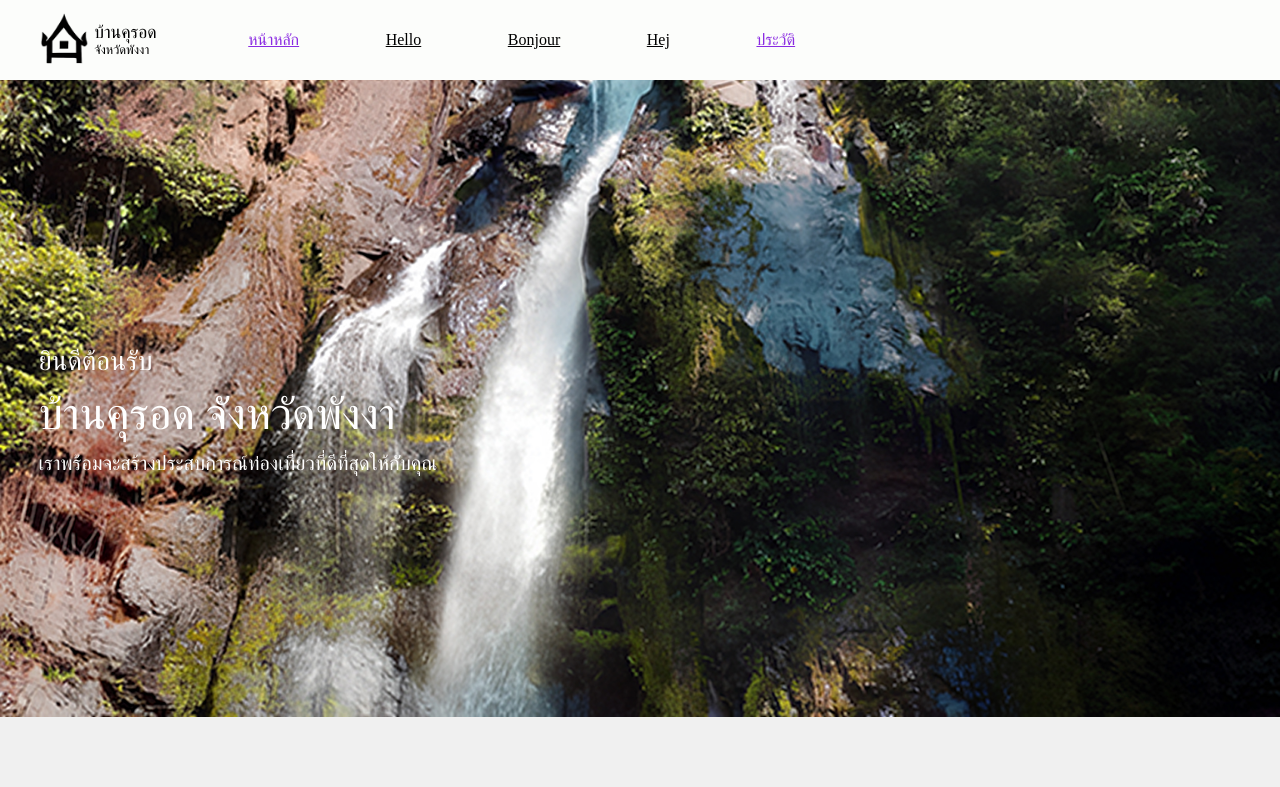
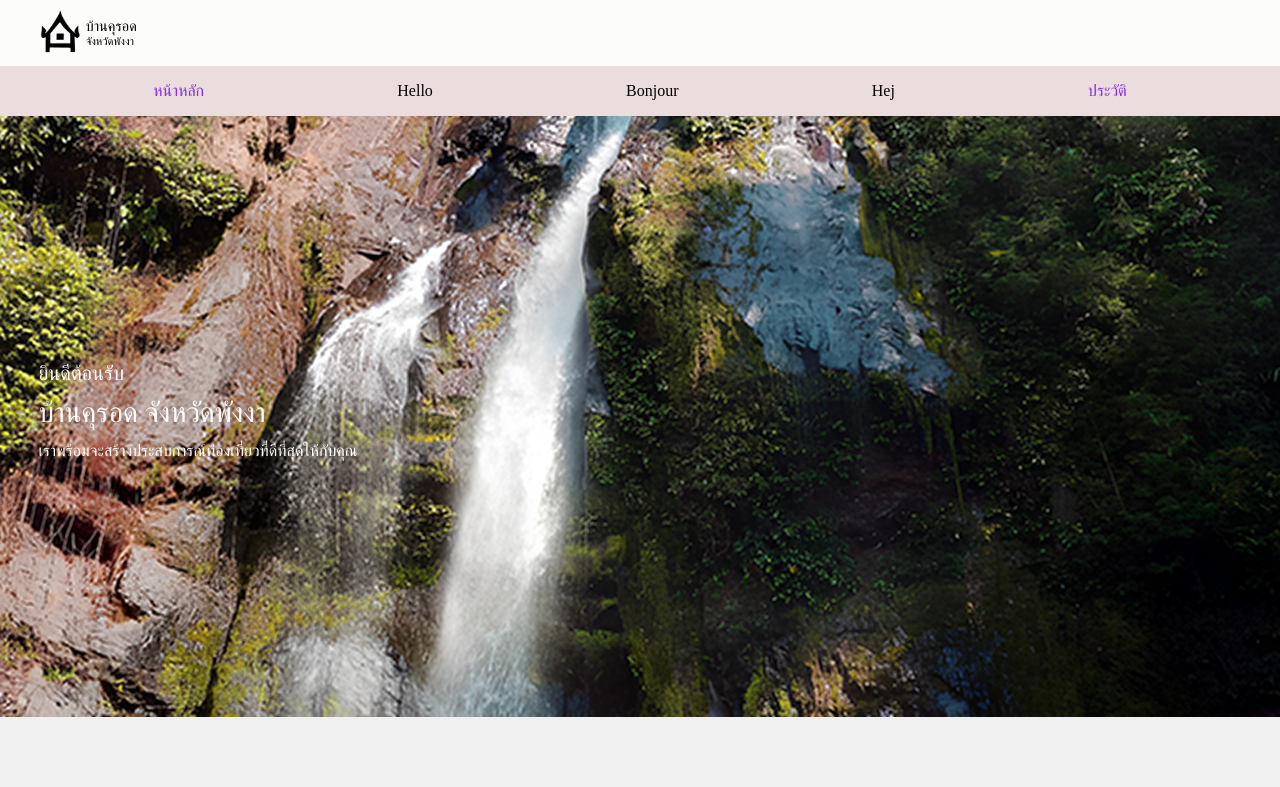
Before and after one commit to ahn9436/bangwan-website3, a plain HTML site: page index.html in a window 1280 px wide. Shown: the top 787 px of the page. Drawn offline with Linux system fonts and the light colour scheme; a web font is replaced by a local one.

Commit message:
fix and add animations

```diff
--- a/basestructure.css
+++ b/basestructure.css
@@ -35,7 +35,12 @@ a {
 #navbutton {
     display: flex;
     font-weight: 500;
-    text-decoration: underline;
+}
+
+#navbutton:hover {
+    background-color: rgb(230, 215, 215);
+    border-radius: 6%;
+    transition: all 1s;
 }
 
 #logo-image {
@@ -134,24 +139,32 @@ a {
 
 /* Tablet Responsive Design */
 
-@media (max-width: 768px) {
+@media (max-width: 1369px) {
     .top-menu {
-        height: 55px;
+        height: 70px;
     }
 
     .menubutton-container {
         width: 100vw;
+        height: 50px;
         margin: 0;
         gap: 40px;
         background-color: rgb(235, 221, 221);
     }
+
+    #logo-image {
+        height: 65%;
+        margin: 10px 5px 10px 40px;
+    }
+
     #header1 {
-        font-size: 1rem;
+        font-size: 0.9rem;
     }
 
     #header2 {
         font-size: 0.7rem;
     }
+
 }
 
 @media (max-width: 750px) {
@@ -163,7 +176,6 @@ a {
     .menubutton-container {
         justify-content: center;
         margin: 0;
-
         width: 100vw;
         height: 40px;
         background-color: rgb(235, 233, 233);
--- a/index-style2.css
+++ b/index-style2.css
@@ -35,7 +35,7 @@
 
 #welcome-text {
     color: white;
-    font-size: 20pt;
+    font-size: 22pt;
     z-index: 1;
 }
 #bangwan-text {
@@ -46,7 +46,7 @@
 
 #experience-text {
     color: white;
-    font-size: 15pt;
+    font-size: 17pt;
     z-index: 1;
 }
 
@@ -298,11 +298,15 @@ footer.footer {
 
 /* Tablet Responsive Design */
 
-@media (max-width: 768px) {
+@media (max-width: 1369px) {
     .footer-container {
         flex-direction: column;
         align-items: center;
         text-align: center;
+    }
+
+    .carousel {
+        width: 85%;
     }
 
     .footer-left,
```
